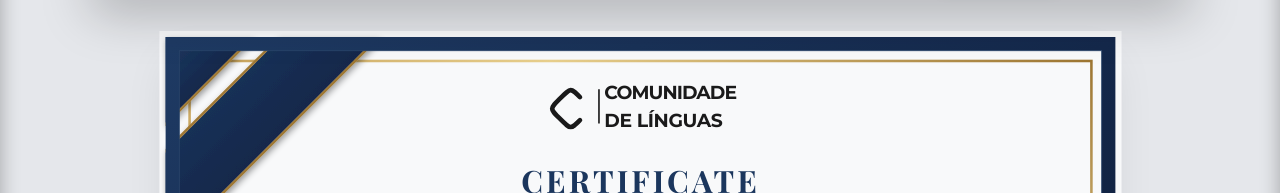
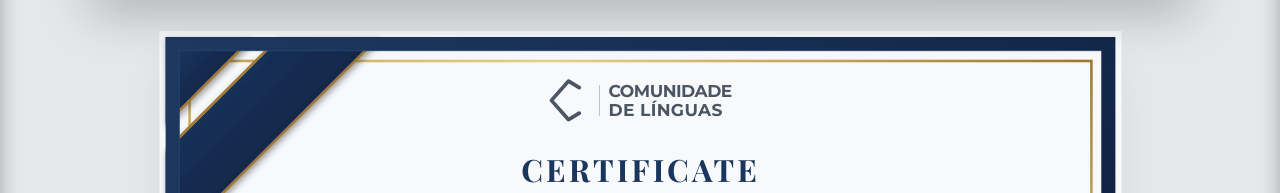
Before and after one commit to dmpiagency-ai/Certificado-Manus, a React (Vite) app: page / in a window 1280 px wide. Shown: the part 174-367 px from the top of the page. Built offline with nearby package versions, Linux system fonts and the light colour scheme; no server answers; a web font is replaced by a local one.

Commit message:
style: achieved pixel-perfect logo clone based on reference print

```diff
--- a/src/App.tsx
+++ b/src/App.tsx
@@ -311,7 +311,7 @@ export default function App() {
   // Versioned cache reset — runs synchronously on first render, before useLocalStorage reads.
   // Bump CACHE_VERSION whenever default content changes to push new defaults to all users.
   useState(() => {
-    const CACHE_VERSION = 'v23';
+    const CACHE_VERSION = 'v24';
     if (typeof window !== 'undefined' && window.localStorage.getItem('cert-cache-version') !== CACHE_VERSION) {
       // Clear all cert keys except guest credits to do a full factory reset of the layout
       const keysToRemove = [];
@@ -970,42 +970,34 @@ export default function App() {
 
             {/* Header / Logo Section */}
             <DraggableBlock posKey="cert-pos-header" setSnapGuide={setSnapGuide}>
-              <div className="relative group flex items-center justify-center p-2 border-2 border-transparent hover:border-[#60a5fa] hover:bg-[#eff6ff]/30 rounded cursor-pointer transition-all">
-                {/* File input covering the entire logo symbol */}
-                <input
-                  type="file"
-                  accept="image/*"
-                  className="absolute inset-0 opacity-0 cursor-pointer z-30"
-                  onChange={handleLogoUpload}
-                  title="Clique para carregar Logotipo Completo (substitui texto e ícone)"
-                />
+              <div className="relative group flex items-center justify-center py-2 px-4 border-2 border-transparent hover:border-[#60a5fa] hover:bg-[#eff6ff]/30 rounded cursor-pointer transition-all">
+                {/* Unified File Input */}
+                <input type="file" accept="image/*" className="absolute inset-0 opacity-0 cursor-pointer z-30" onChange={handleLogoUpload} title="Carregar Logotipo" />
 
                 {logoImg ? (
-                  <div className="relative z-10">
-                    <img src={logoImg} className="max-h-[80px] w-auto object-contain pointer-events-none" alt="Logo" />
-                  </div>
+                  <img src={logoImg} className="max-h-[75px] w-auto object-contain pointer-events-none z-10" alt="Logo" />
                 ) : (
-                  <div className="flex items-center pointer-events-auto relative z-20">
-                    {/* Rigorous Fidelity Logo Icon */}
-                    <div className="w-[60px] h-[60px] flex items-center justify-center shrink-0">
-                      <svg viewBox="0 0 40 40" className="w-[90%] h-[90%] text-[#1a1a1a]" fill="none" stroke="currentColor" strokeWidth="4" strokeLinecap="round" strokeLinejoin="round">
-                         <path d="M28,12 C24,8 22,6 20,6 C18,6 16,8 10,14 C6,18 4,20 4,22 C4,24 6,26 10,30 C16,36 18,38 20,38 C22,38 24,36 28,32" />
+                  <div className="flex items-center pointer-events-auto z-20">
+                    {/* Pixel-Perfect Logo Icon (Rounded Bracket-C) */}
+                    <div className="w-[50px] h-[50px] flex items-center justify-center shrink-0">
+                      <svg viewBox="0 0 40 40" className="w-full h-full text-[#4b5563]" fill="none" stroke="currentColor" strokeWidth="3.5" strokeLinecap="round" strokeLinejoin="round">
+                         <path d="M28,8 L18,2 L2,20 L18,38 L28,32" />
                       </svg>
                     </div>
 
-                    {/* Vertical Separator Bar */}
-                    <div className="w-[2.5px] h-10 bg-[#1a1a1a] opacity-95 mx-[2px]"></div>
+                    {/* Thin Vertical Separator */}
+                    <div className="w-[1.2px] h-9 bg-[#4b5563] opacity-40 ml-[8px] mr-[10px]"></div>
 
-                    {/* Logo Texts */}
-                    <div className="flex flex-col font-sans uppercase -space-y-1.2 items-start text-left ml-[3px]">
-                      <ContentEditable html={logoText1} onChange={(v:any) => handleTextChange(setLogoText1, v)} onFocus={() => setActiveEditor('header')} onBlur={() => setActiveEditor(null)} className="text-[22px] font-extrabold text-[#1a1a1a] tracking-tighter" />
-                      <ContentEditable html={logoText2} onChange={(v:any) => handleTextChange(setLogoText2, v)} onFocus={() => setActiveEditor('header')} onBlur={() => setActiveEditor(null)} className="text-[22px] font-extrabold text-[#1a1a1a] tracking-[-0.02em]" />
+                    {/* Balanced Typography Block */}
+                    <div className="flex flex-col font-sans uppercase -space-y-2 items-start text-left">
+                      <ContentEditable html={logoText1} onChange={(v:any) => handleTextChange(setLogoText1, v)} onFocus={() => setActiveEditor('header')} onBlur={() => setActiveEditor(null)} className="text-[20px] font-extrabold text-[#4b5563] tracking-[-0.03em]" />
+                      <ContentEditable html={logoText2} onChange={(v:any) => handleTextChange(setLogoText2, v)} onFocus={() => setActiveEditor('header')} onBlur={() => setActiveEditor(null)} className="text-[20px] font-extrabold text-[#4b5563] tracking-[0.02em]" />
                     </div>
                   </div>
                 )}
 
                 <div className="absolute -top-10 left-1/2 -translate-x-1/2 bg-[#000000]/80 text-[#ffffff] text-[10px] px-2 py-1 rounded opacity-0 group-hover:opacity-100 whitespace-nowrap pointer-events-none transition-opacity z-40">
-                  {logoImg ? 'Trocar Logotipo' : 'Substituir por Imagem'}
+                  Substituir por Imagem
                 </div>
               </div>
             </DraggableBlock>
```
